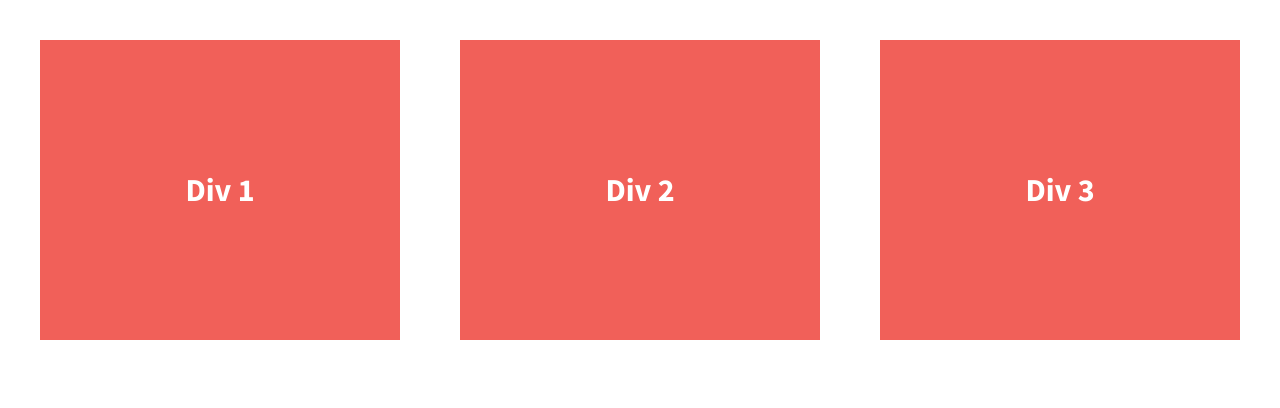
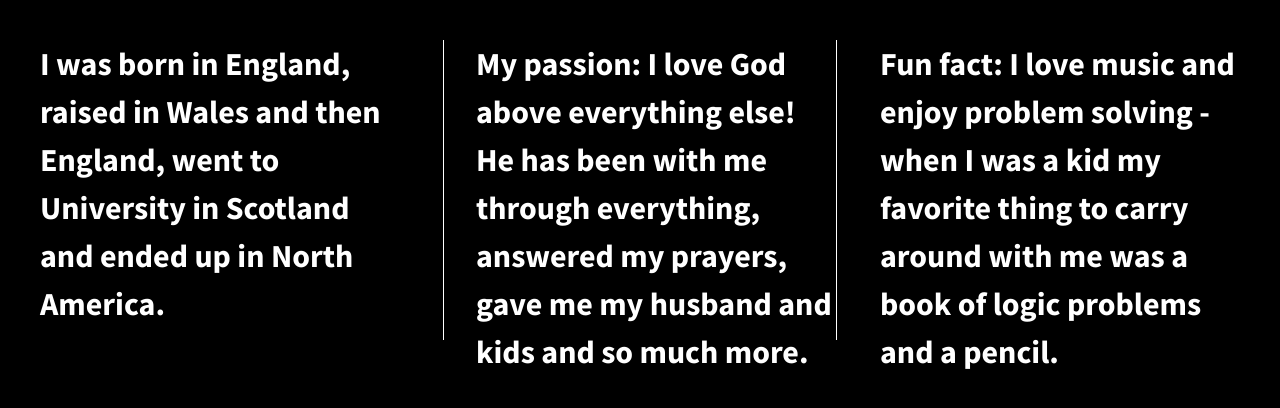
Before and after one commit to RhodaPickens/responsive-websites, a plain HTML site: page divs-flexbox-starter/index.html in a window 1280 px wide. Drawn offline with nearby package versions, Linux system fonts and the light colour scheme.

Commit message:
flexbox grid styled with content added

```diff
--- a/divs-flexbox-starter/css/main.css
+++ b/divs-flexbox-starter/css/main.css
@@ -97,7 +97,7 @@ textarea {
 
 
 html {
-  background-color: #fff;
+  background-color: #000;
   height: 100%;
 }
 
@@ -121,12 +121,18 @@ body {
   color: #fff;
   display: flex;
   justify-content: center;
-  align-items: center;
+  align-items: flex-start;
   line-height: 1.5em;
   font-size: 1.6em;
-  background-color: #f16059;
+  background-color: #000;
   height: 300px;
   width: 30%;
+}
+
+.div-2 {
+  border-left: solid white 1px;
+  border-right: solid white 1px;
+  padding-left: 1em;
 }
 
 
--- a/divs-flexbox-starter/index.html
+++ b/divs-flexbox-starter/index.html
@@ -23,13 +23,13 @@
 
         <section class="wrapper">
             <div class="div-1">
-                Div 1
+                I was born in England, raised in Wales and then England, went to University in Scotland and ended up in North America.
             </div>
             <div class="div-2">
-                Div 2
+                My passion: I love God above everything else! He has been with me through everything, answered my prayers, gave me my husband and kids and so much more.
             </div>
             <div class="div-3">
-                Div 3
+                Fun fact: I love music and enjoy problem solving - when I was a kid my favorite thing to carry around with me was a book of logic problems and a pencil.
             </div>
         </section>
 
```
